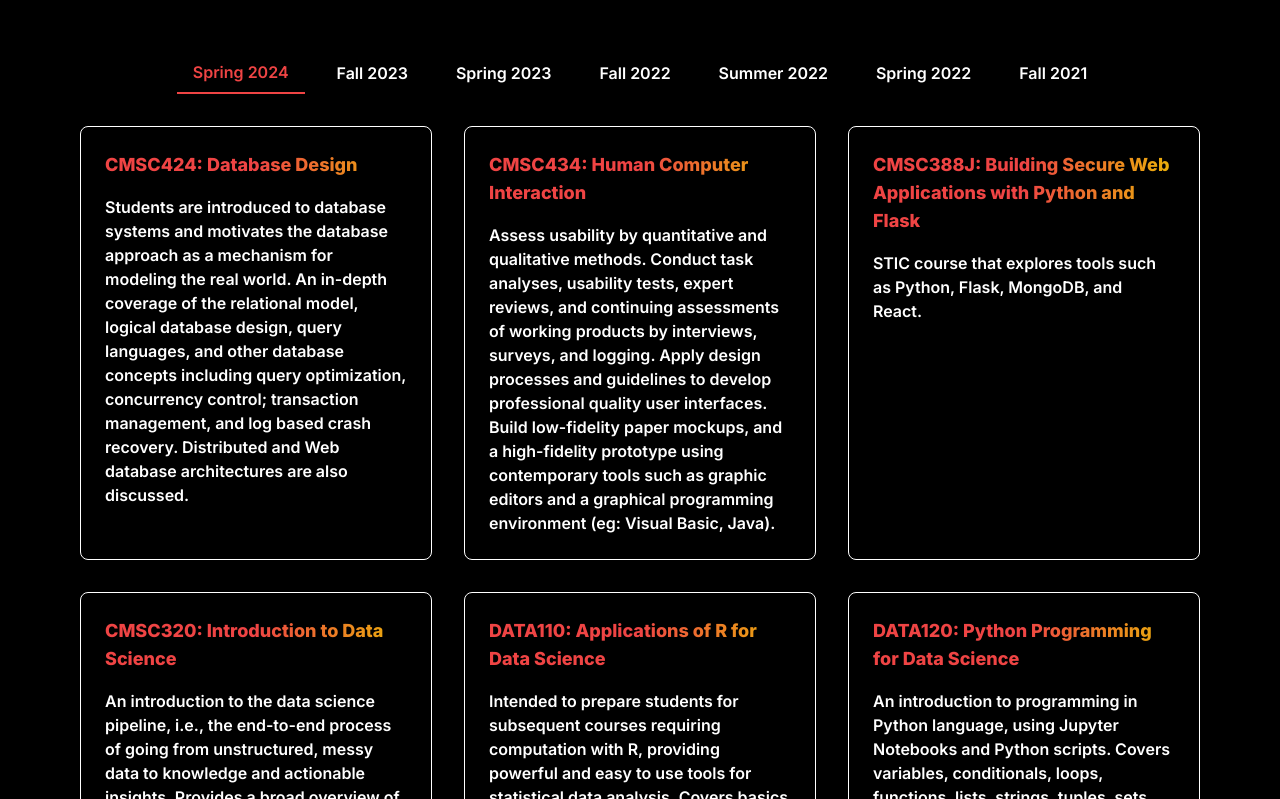
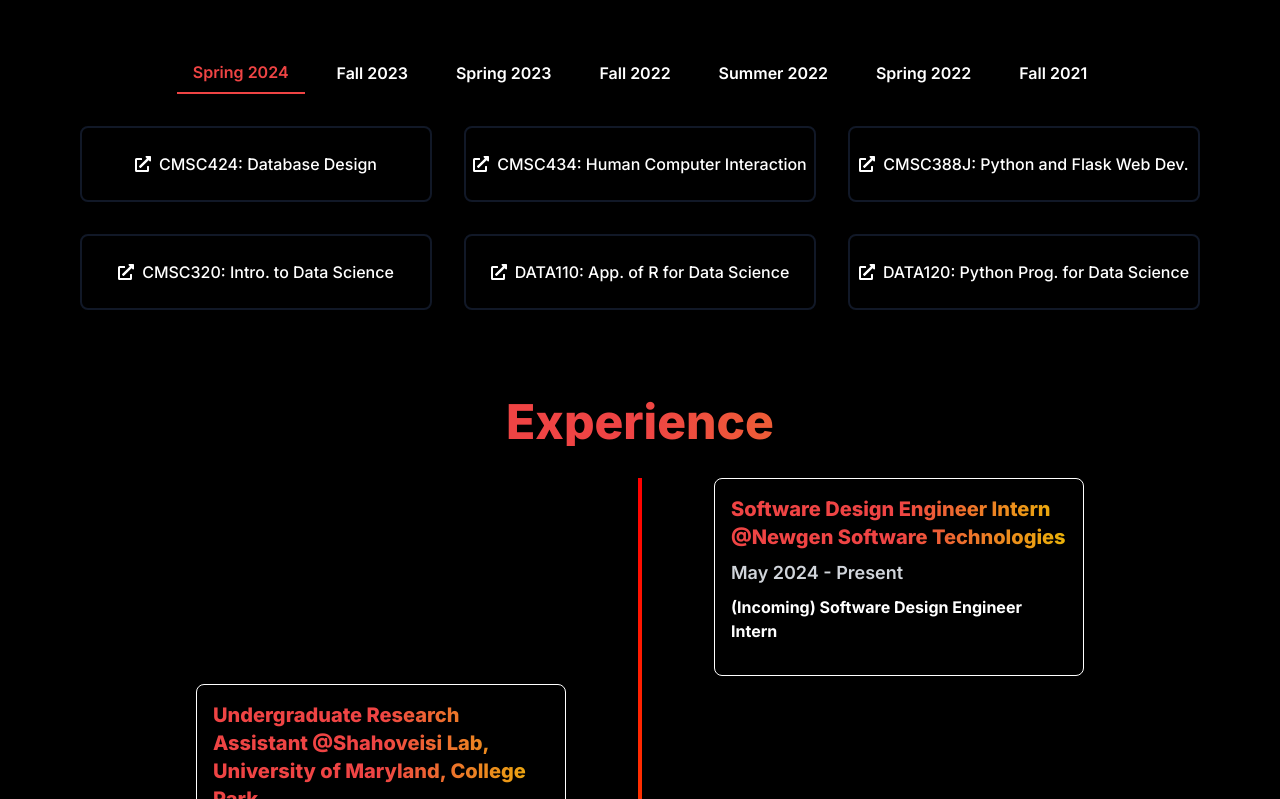
Before and after one commit to Vasu1415/portfolio-vasu, a Next.js app: page / in a window 1280 px wide. Shown: the part 1301-2100 px from the top of the page. Built offline with nearby package versions, Linux system fonts and the light colour scheme.

Commit message:
final phase 1 changes

```diff
--- a/components/AboutMeSection.jsx
+++ b/components/AboutMeSection.jsx
@@ -2,7 +2,6 @@
 import React, { useTransition, useState } from 'react';
 import TabButton from './TabButton';
 import LanguagesAndTechnologies from './LanguageAndTechnologies';
-import RelevantCoursework from './RelevantCoursework';
 import Awards from './Awards';
 import Education from './Education';
 
--- a/components/NavBar.jsx
+++ b/components/NavBar.jsx
@@ -7,6 +7,10 @@ import { Bars3Icon, XMarkIcon } from "@heroicons/react/24/solid";
 import MenuOverlay from "./MenuOverlay";
 
 const navigationLinks = [
+  {
+    title: "Coursework",
+    path: "coursework"
+  },
   {
     title: "Experience",
     path: "experience"
--- a/components/RelevantCoursework.jsx
+++ b/components/RelevantCoursework.jsx
@@ -1,47 +1,48 @@
 "use client";
 import React, { useState } from 'react';
+import { FaExternalLinkAlt } from 'react-icons/fa';
 
 const courses = {
   "Spring 2024": [
-    ["CMSC424: Database Design", "Students are introduced to database systems and motivates the database approach as a mechanism for modeling the real world. An in-depth coverage of the relational model, logical database design, query languages, and other database concepts including query optimization, concurrency control; transaction management, and log based crash recovery. Distributed and Web database architectures are also discussed."],
-    ["CMSC434: Human Computer Interaction", "Assess usability by quantitative and qualitative methods. Conduct task analyses, usability tests, expert reviews, and continuing assessments of working products by interviews, surveys, and logging. Apply design processes and guidelines to develop professional quality user interfaces. Build low-fidelity paper mockups, and a high-fidelity prototype using contemporary tools such as graphic editors and a graphical programming environment (eg: Visual Basic, Java)."],
-    ["CMSC388J: Building Secure Web Applications with Python and Flask", "STIC course that explores tools such as Python, Flask, MongoDB, and React."],
-    ["CMSC320: Introduction to Data Science", "An introduction to the data science pipeline, i.e., the end-to-end process of going from unstructured, messy data to knowledge and actionable insights. Provides a broad overview of several topics including statistical data analysis, basic data mining and machine learning algorithms, large-scale data management, cloud computing, and information visualization."],
-    ["DATA110: Applications of R for Data Science", "Intended to prepare students for subsequent courses requiring computation with R, providing powerful and easy to use tools for statistical data analysis. Covers basics of R and R Studio including file handling, data simulation, graphical displays, vector and function operations, probability distributions, and inferential techniques for data analysis."],
-    ["DATA120: Python Programming for Data Science", "An introduction to programming in Python language, using Jupyter Notebooks and Python scripts. Covers variables, conditionals, loops, functions, lists, strings, tuples, sets, dictionaries, files and visualization."],
+    ["CMSC424: Database Design", "https://planetterp.com/course/CMSC424"],
+    ["CMSC434: Human Computer Interaction", "https://planetterp.com/course/CMSC434"],
+    ["CMSC388J: Python and Flask Web Dev.", "https://aspear.cs.umd.edu/388j"],
+    ["CMSC320: Intro. to Data Science", "https://cmsc320.github.io/"],
+    ["DATA110: App. of R for Data Science", "https://planetterp.com/course/DATA110"],
+    ["DATA120: Python Prog. for Data Science", "https://planetterp.com/course/DATA120"],
   ],
   "Fall 2023": [
-    ["CMSC451: Design and Analysis of Computer Algorithms", "Fundamental techniques for designing efficient computer algorithms, proving their correctness, and analyzing their complexity. General topics include graph algorithms, basic algorithm design paradigms (such as greedy algorithms, divide-and-conquer, and dynamic programming), network flows, NP-completeness, and other selected topics in algorithms."],
-    ["CMSC421: Introduction to Artificial Intelligence", "Introduces a range of ideas and methods in AI, varying semester to semester but chosen largely from: automated heuristic search, planning, games, knowledge representation, logical and statistical inference, learning, natural language processing, vision, robotics, cognitive modeling, and intelligent agents. Programming projects will help students obtain a hands-on feel for various topics."],
-    ["CMSC335: Web Application Development with JavaScript", "Provides an introduction to modern ways of developing Web Applications/Services using JavaScript for both front-end and back-end. The course covers topics on fundamental JavaScript language constructs, server-side JavaScript, back-end data persistence, and client-side JavaScript to build Web Applications that interact with Web services and back-end databases."],
-    ["CMSC389T: Introduction to Git, Github and Project Management", "STIC course meant to give students exposure to Git and its corresponding workflows"],
-    ["CMSC389P: Mastering the PM Interview", "STIC course that gives students exposure to the field of Product Management and aims to prepare students for any type of interview within the same field."],
+    ["CMSC451: Design and Analysis of Computer Algorithms", "https://planetterp.com/course/CMSC451"],
+    ["CMSC421: Intro. to Artificial Intelligence", "https://planetterp.com/course/CMSC421"],
+    ["CMSC335: Web App. Dev. with JavaScript", "https://planetterp.com/course/CMSC335"],
+    ["CMSC389T: Intro. to Git, Github and Project Management", "https://planetterp.com/course/CMSC89T"],
+    ["CMSC389P: Mastering the PM Interview", "https://planetterp.com/course/CMSC389P"],
   ],
   "Spring 2023": [
-    ["CMSC351: Algorithms", "A systematic study of the complexity of some elementary algorithms related to sorting, graphs and trees, and combinatorics. Algorithms are analyzed using mathematical techniques to solve recurrences and summations."],
-    ["CMSC330: Organization of Programming Languages", "A study of programming languages, including their syntax, semantics, and implementation. Several different models of languages are discussed, including dynamic, scripting (e.g., Ruby, Python) functional (e.g., OCaml, Haskell, Scheme), and memory safe systems programming (e.g., Rust). Explores language features such as formal syntax, scoping and binding of variables, higher-order programming, typing, and type polymorphism. Introduces finite automata, context free grammar, parsing, lambda calculus, and basics of security attacks and software security."],
-    ["CMSC389O: The Coding Interview", "Technical interviewing is a critical skill for acquiring internships and jobs. Students will gain a comprehensive, practical introduction to technical interviews. Students will be introduced to basic topics such as Big O and String Manipulation and later move into more complex topics such as Graphs and Dynamic Programming. Most in-class time will be spent on mock interviews to give real interview practice. The course facilitators are experienced in interviewing and have received internship/job offers from companies like Meta, Optiver, Bloomberg, Amazon, Apple, Microsoft, Databricks, Capital One, and more."],
-    ["MATH206: Introduction To MATLAB", "This course is intended to prepare students for subsequent courses requiring computation with MATLAB. Covers basics of MATLAB including simple commands, variables, solving equations, graphing differentiation and integration, matrices and vectors, functions, M-files and fundamentals of programming in the MATLAB environment. When offered in Winter and Summer terms, the course is offered in a format suitable for online distance learning."],
-    ["MATH241: Calculus III", "Introduction to multivariable calculus, including vectors and vector-valued functions, partial derivatives and applications of partial derivatives (such as tangent planes and Lagrange multipliers), multiple integrals, volume, surface area, and the classical theorems of Green, Stokes and Gauss."],
+    ["CMSC351: Algorithms", "https://planetterp.com/course/CMSC351"],
+    ["CMSC330: Org. of Prog. Languages", "https://planetterp.com/course/CMSC330"],
+    ["CMSC389O: The Coding Interview", "https://planetterp.com/course/CMSC389O"],
+    ["MATH206: Intro. To MATLAB", "https://planetterp.com/course/MATH206"],
+    ["MATH241: Calculus III", "https://planetterp.com/course/MATH241"],
   ],
   "Fall 2022": [
-    ["CMSC216: Introduction to Computer Systems", "Introduction to the interaction between user programs and the operating system/hardware. Major topics include C programming, introductory systems programming, and assembly language. Other concepts covered include UNIX, machine data representation, thread management, optimization, and virtual memory. Programming is done in the Linux Environment."],
-    ["CMSC250: Discrete Structures", "Fundamental mathematical concepts related to computer science, including finite and infinite sets, relations, functions, and propositional logic. Introduction to other techniques, modeling and solving problems in computer science. Introduction to permutations, combinations, graphs, and trees with selected applications."],
-    ["MATH240: Introduction to Linear Algebra", "Basic concepts of linear algebra: vector spaces, applications to line and plane geometry, linear equations and matrices, similar matrices, linear transformations, eigenvalues, determinants and quadratic forms."],
-    ["FIRE298: FIRE Semester 3", "In the 3rd FIRE semester, students transition from trainee to experienced practitioner.  You drive your research project to completion and communicate the results to a broad audience and potentially national conferences."],
+    ["CMSC216: Intro. to Computer Systems", "https://planetterp.com/course/CMSC216"],
+    ["CMSC250: Discrete Structures", "https://planetterp.com/course/CMSC250"],
+    ["MATH240: Intro. to Linear Algebra", "https://planetterp.com/course/MATH240"],
+    ["FIRE298: FIRE Semester 3", "https://www.fire.umd.edu/about"],
   ],
   "Summer 2022": [
-    ["STAT400: Applied Probability & Statistics I", "Random variables, standard distributions, moments, law of large numbers and central limit theorem. Sampling methods, estimation of parameters, testing of hypotheses."],
+    ["STAT400: Applied Probability & Statistics I", "https://planetterp.com/course/STAT400"],
   ],
   "Spring 2022": [
-    ["CMSC132: Object-Oriented Programming II", "Introduction to use of computers to solve problems using software engineering principles. Design, build, test, and debug medium -size software systems and learn to use relevant tools. Use object-oriented methods to create effective and efficient problem solutions. Use and implement application programming interfaces (APIs). Programming done in Java."],
-    ["MATH141: Calculus II", "Course including techniques of integration, improper integrals, applications of integration (such as volumes, work, arc length, moments), inverse functions, exponential and logarithmic functions, sequences and series."],
-    ["FIRE198: FIRE Semester 2", "In the 2nd FIRE semester, students start square-zero training, deep immersion, and research mentorship within the specific research stream you have chosen.  You will come to understand the broad research mission of the group and the components of it that you will own.  You develop a close community with your fellow stream members and the stream FIRE Faculty Leader."],
+    ["CMSC132: Object-Oriented Programming II", "https://planetterp.com/course/CMSC132"],
+    ["MATH141: Calculus II", "https://example.com/math141"],
+    ["FIRE198: FIRE Semester 2", "https://www.fire.umd.edu/about"],
   ],
   "Fall 2021": [
-    ["CMSC131: Object-Oriented Programming I", "An introduction to basic concepts and techniques in computer vision. This includes low-level operations such as image filtering and edge detection, 3D reconstruction of scenes using stereo and structure from motion, and object detection, recognition and classification."],
-    ["MATH140: Calculus I", "Introduction to calculus, including functions, limits, continuity, derivatives and applications of the derivative, sketching of graphs of functions, definite and indefinite integrals, and calculation of area. The course is especially recommended for science, engineering and mathematics majors."],
-    ["FIRE120: FIRE Semester 1", "In the 1st FIRE semester, students come to develop initial capacities in selecting and evaluating literature, critical thinking and problem-solving, collaboration with teams, communication, and professional management of research projects."],
+    ["CMSC131: Object-Oriented Programming I", "https://planetterp.com/course/CMSC131"],
+    ["MATH140: Calculus I", "https://planetterp.com/course/MATH140"],
+    ["FIRE120: FIRE Semester 1", "https://www.fire.umd.edu/about"],
   ],
 };
 
@@ -49,7 +50,7 @@ const RelevantCoursework = () => {
   const [selectedSemester, setSelectedSemester] = useState("Spring 2024");
 
   return (
-    <section className="bg-black text-white py-12">
+    <section className="bg-black text-white py-12" id='coursework'>
       <div className="container mx-auto px-6 lg:px-8">
         <h2 className="text-4xl text-center text-transparent bg-clip-text bg-gradient-to-r from-red-500 via-red-500 to-yellow-500 mb-12 font-extrabold">Relevant Coursework</h2>
         <div className="flex justify-center space-x-4 overflow-x-auto mb-8">
@@ -64,11 +65,24 @@ const RelevantCoursework = () => {
           ))}
         </div>
         <div className="grid grid-cols-1 md:grid-cols-2 lg:grid-cols-3 gap-8">
-          {courses[selectedSemester].map(([course, description], index) => (
-            <div key={index} className="bg-transparent border border-white p-6 rounded-lg shadow-lg transition transform">
-              <h3 className="text-lg text-transparent bg-clip-text bg-gradient-to-r from-red-500 via-red-500 to-yellow-500 mb-4 font-extrabold">{course}</h3>
-              <p className="text-white font-semibold">{description}</p>
-            </div>
+          {courses[selectedSemester].map(([course, link], index) => (
+            <a
+              key={index}
+              href={link}
+              target="_blank"
+              rel="noopener noreferrer"
+              className="relative inline-flex items-center justify-center p-4 px-6 py-3 overflow-hidden font-medium text-black transition duration-300 ease-out border-2 border-gray-900 rounded-lg shadow-md group bg-transparent hover:bg-white hover:text-black"
+            >
+              <span className="absolute inset-0 flex items-center justify-center w-full h-full text-black duration-300 -translate-x-full bg-white group-hover:translate-x-0 ease">
+                <FaExternalLinkAlt className="mr-2" />
+                {course}
+              </span>
+              <span className="absolute flex items-center justify-center w-full h-full text-white transition-all duration-300 transform group-hover:translate-x-full ease">
+                <FaExternalLinkAlt className="mr-2" />
+                {course}
+              </span>
+              <span className="relative invisible font-semibold">{course}</span>
+            </a>
           ))}
         </div>
       </div>
```
